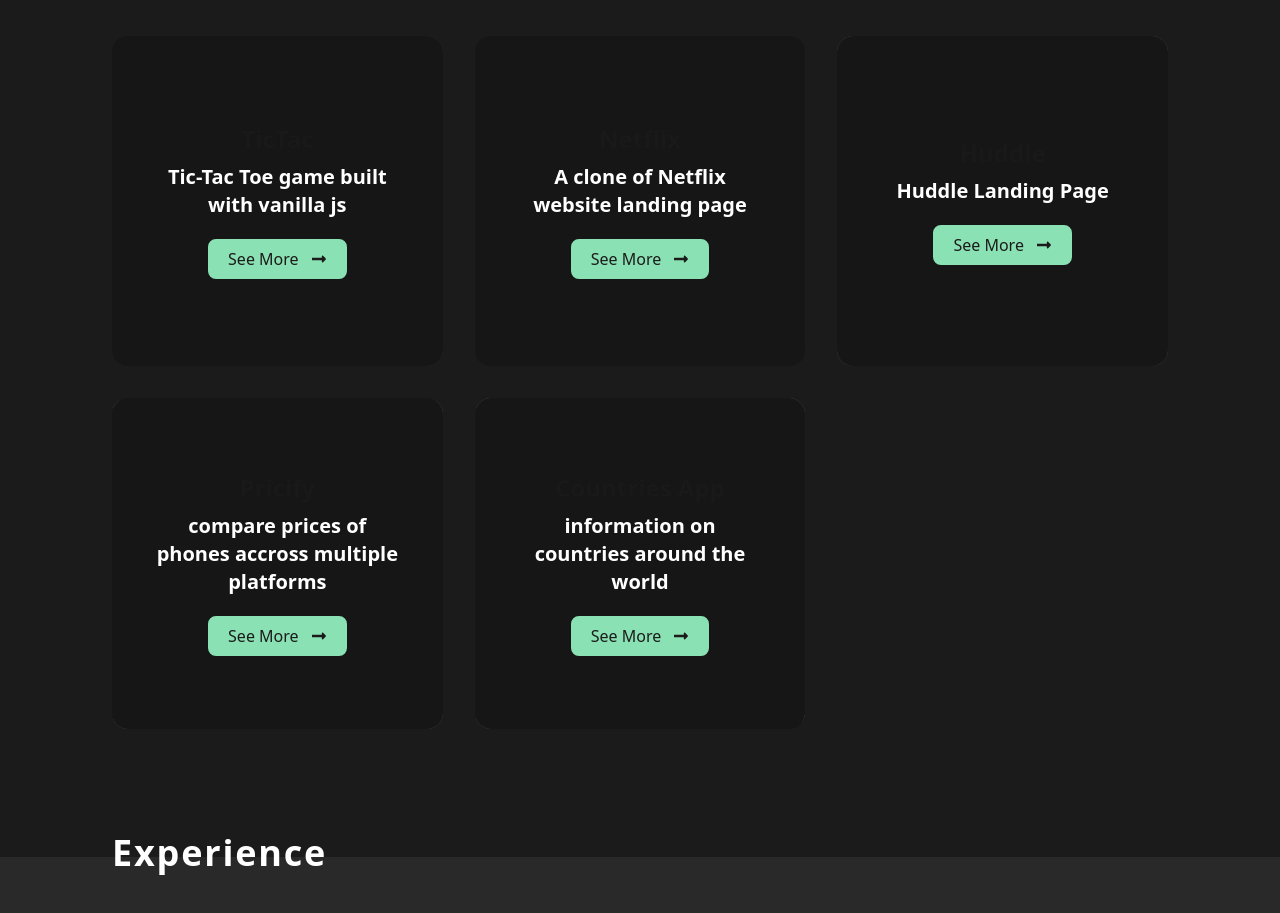
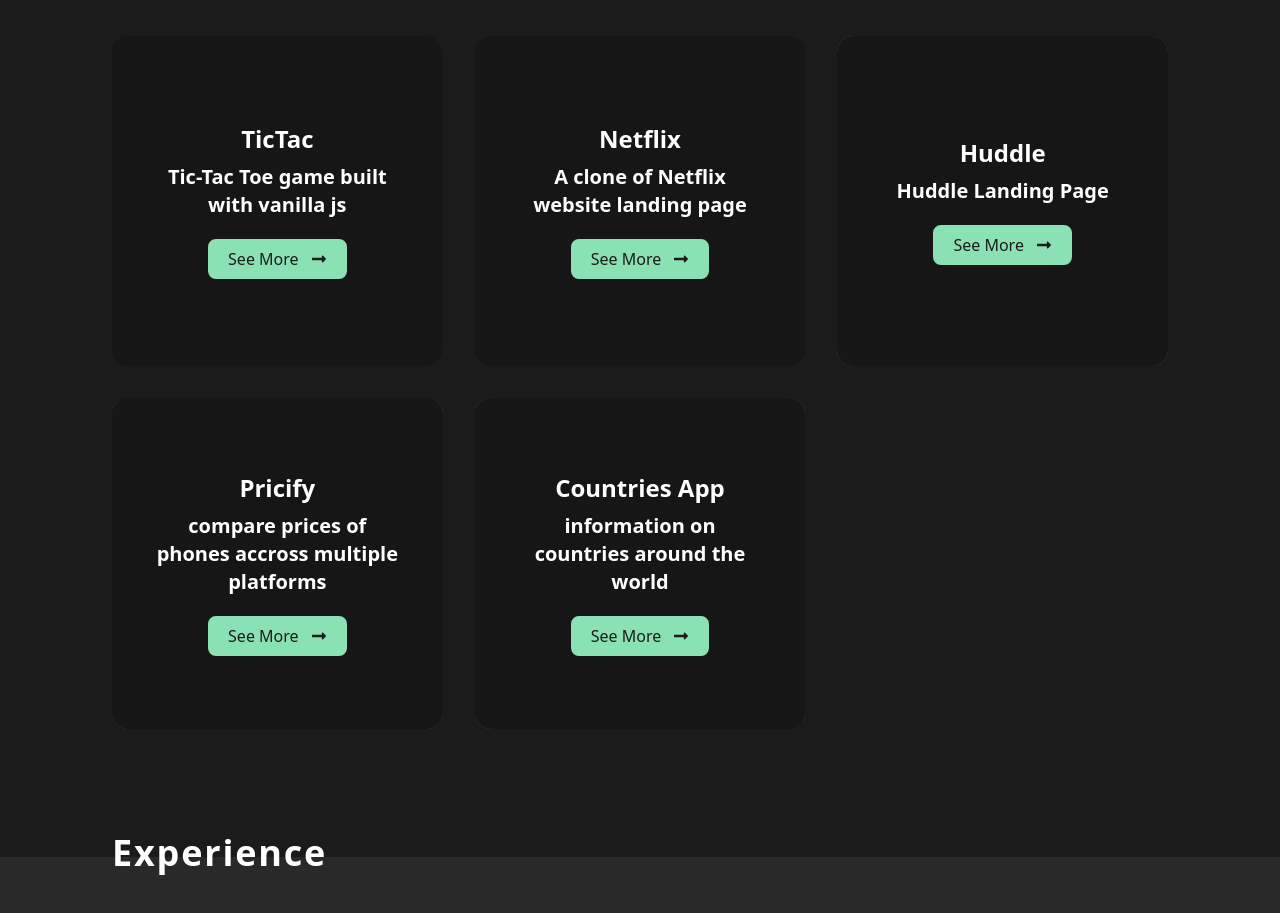
Before and after one commit to dExtinctedCoder/portfolio, a React (Vite) app: page / in a window 1280 px wide. Shown: the part 2020-2933 px from the top of the page. Built offline with nearby package versions, Linux system fonts and the light colour scheme.

Commit message:
fix: change text color of card name to white on dark mode

```diff
--- a/src/components/utilities/card.tsx
+++ b/src/components/utilities/card.tsx
@@ -34,7 +34,7 @@
 
       </div>
       <div className="w-full h-full flex flex-col justify-center items-center p-8 px-10 z-10 text-white bg-[#69AB88] hover:bg-[rgba(22,22,22,0.55)] dark:bg-[#171616] dark:hover:bg-[rgba(22,22,22,0.55)]">
-        <h5 className="text-2xl font-bold text-[#191919] mb-2">{title}</h5>
+        <h5 className="text-2xl font-bold text-[#191919] dark:text-white mb-2">{title}</h5>
         <p className="mb-5 text-xl font-semibold">{detail}</p>
         <Link
           to={href}
```
